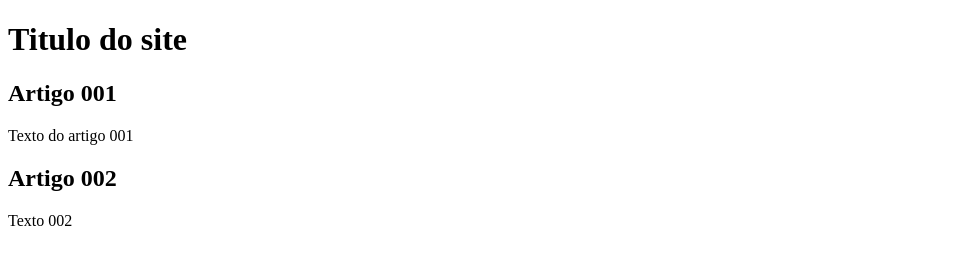
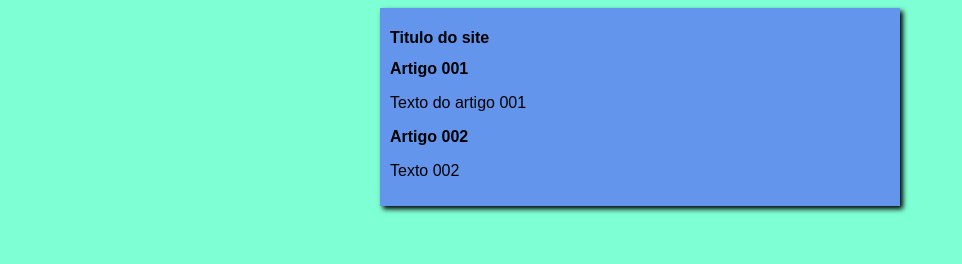
Before and after one commit to Gpasifico/projeto-site, a plain HTML site: page index.html in a window 1280 px wide. Shown: the whole page, without its empty margins (0-962 px from the left). Drawn offline with Linux system fonts and the light colour scheme.

Commit message:
inicio do design

```diff
--- /dev/null
+++ b/estilos/style.css
@@ -0,0 +1,14 @@
+*{
+    font-family: Arial, Helvetica, sans-serif;
+    font-size: 16px;
+}
+body{
+    background-color: aquamarine;
+}
+main{
+    background-color: cornflowerblue;
+    width: 500px;
+    margin: auto;
+    padding: 10px;
+    box-shadow: 3px 3px 5px black;
+}
--- a/index.html
+++ b/index.html
@@ -5,6 +5,7 @@
     <meta http-equiv="X-UA-Compatible" content="IE=edge">
     <meta name="viewport" content="width=device-width, initial-scale=1.0">
     <title>Titulo do site</title>
+    <link rel="stylesheet" href="estilos/style.css">
 </head>
 <body>
     <main>
```
